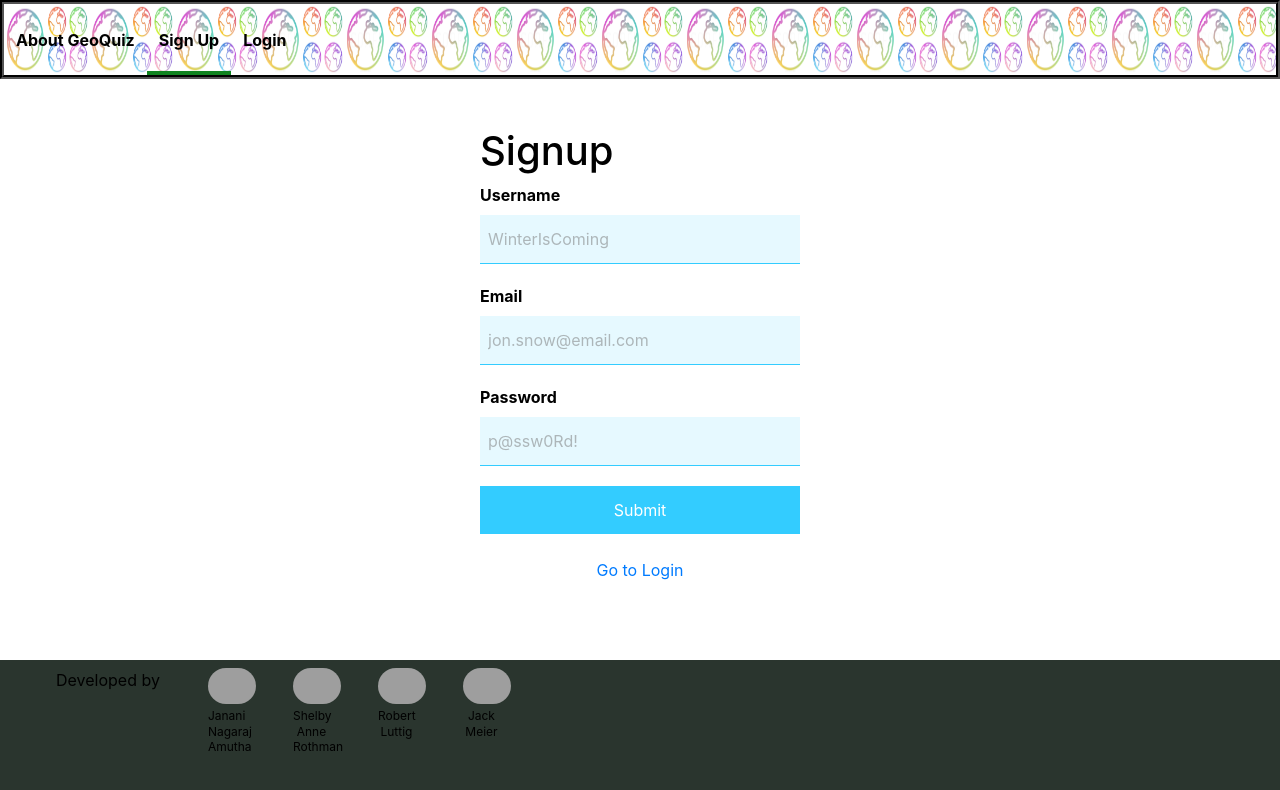
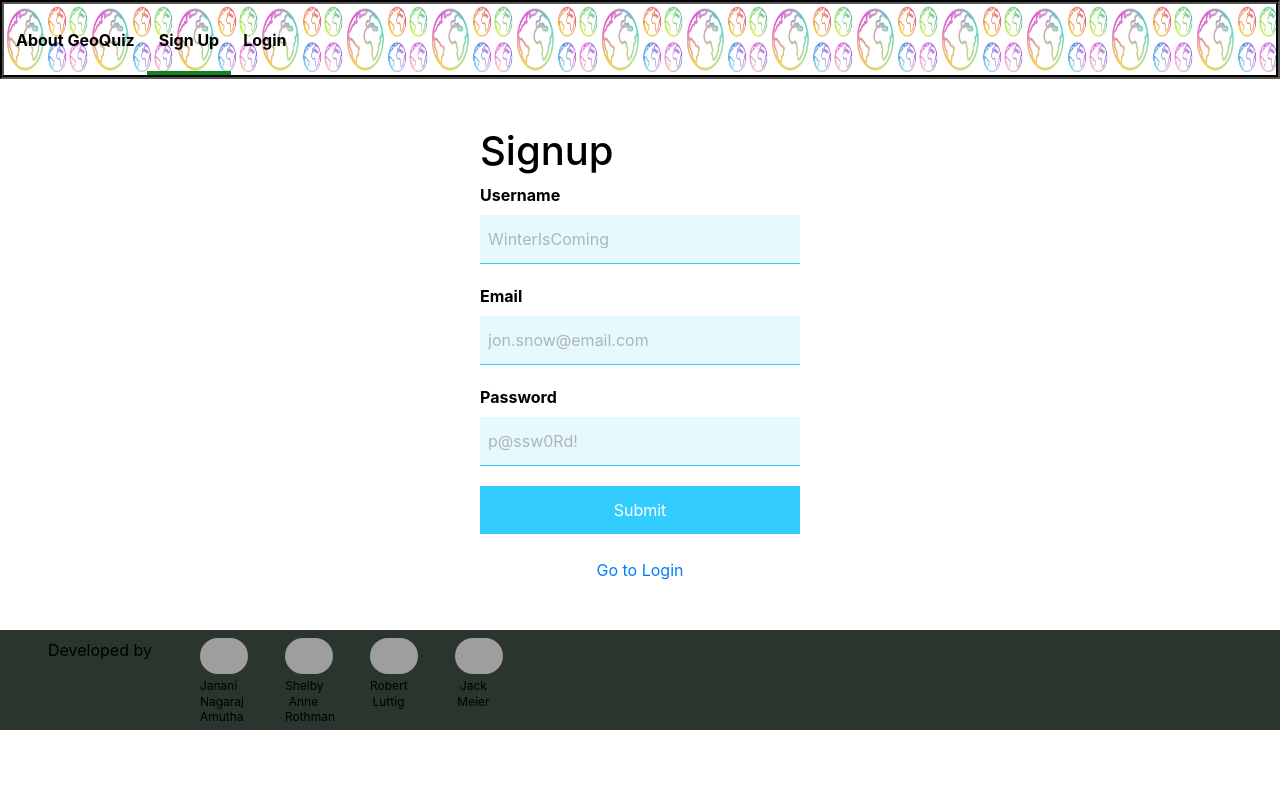
Before and after one commit to robertluttig/geoquiz, a React (Create React App) app in the folder client/: page /signup in a window 1280 px wide. Shown: the top 790 px of the page. Built offline with nearby package versions, Linux system fonts and the light colour scheme; grey boxes are pictures that could not be loaded.

Commit message:
fixed footer layout to stay at bottom

```diff
--- a/client/src/components/Footer/index.js
+++ b/client/src/components/Footer/index.js
@@ -12,7 +12,7 @@ import 'bootstrap/dist/css/bootstrap.min.css';
 
 function Footer() {
     return (
-        <footer className= "p-2 footer d-block">
+        <footer className= "mt-5 pt-2 footer d-block">
             <div className="uk-flex uk-flex-column pl-5">
                 <div className="uk-margin uk-margin-top uk-text-small">
                     Developed by
--- a/client/src/components/Footer/style.css
+++ b/client/src/components/Footer/style.css
@@ -20,9 +20,8 @@
 
 footer {
 	width: 100%;
-	position: absolute;
 	bottom: 0;
-	min-height: 140px;
+	min-height: 100px;
 	text-align: center;
 	color: #bdbdbd;
     background-color: #2a352e;
```
